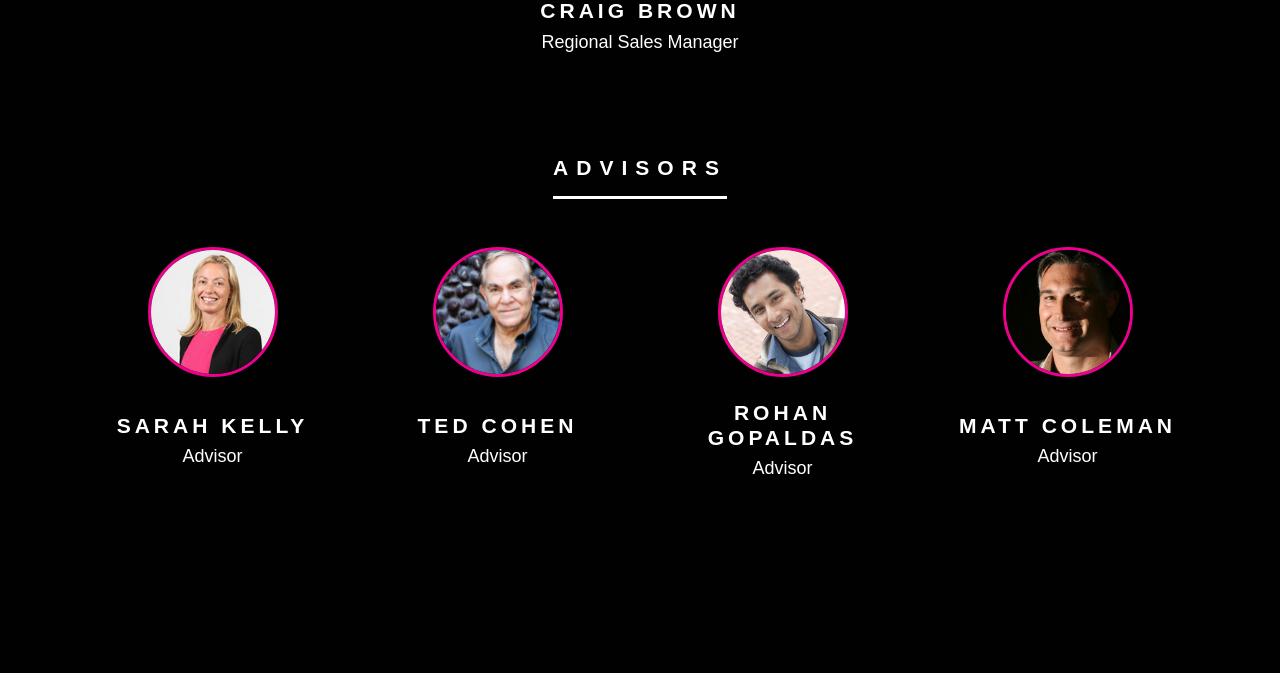
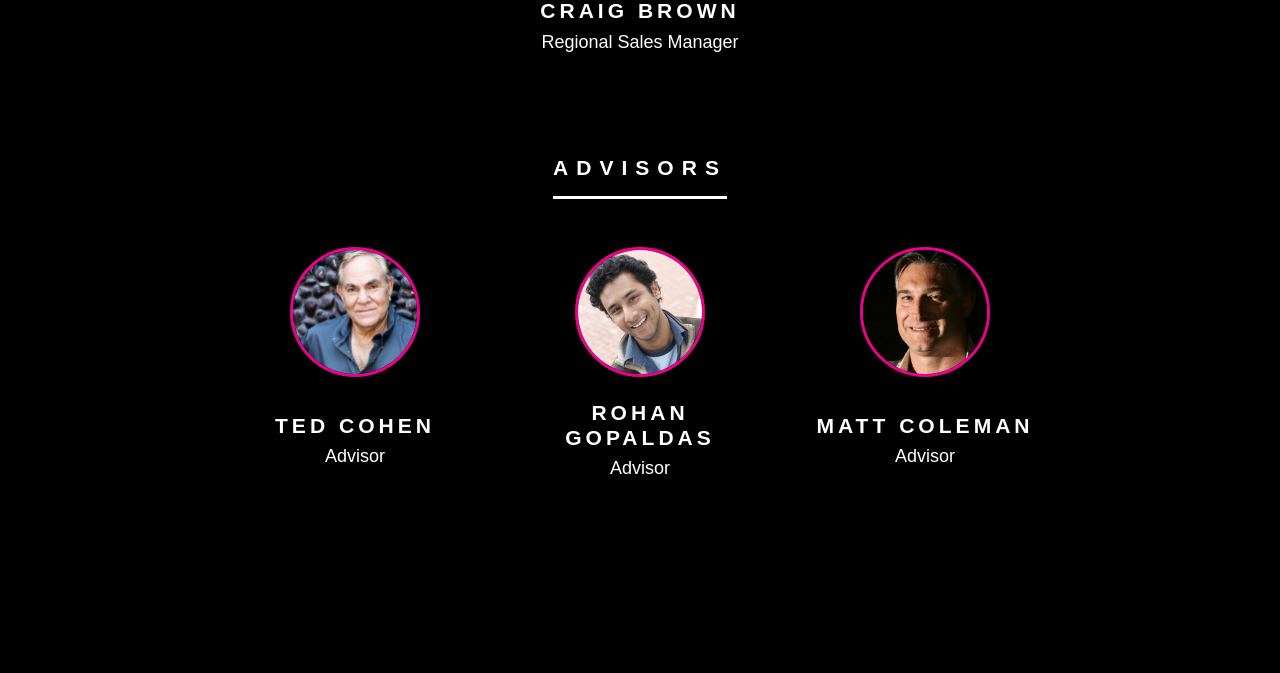
Before and after one commit to TagTheAgency/arival-temp-site, a PHP site: page /team.php in a window 1280 px wide. Shown: the part 1010-1683 px from the top of the page. Run offline with PHP 8.4, Linux system fonts and the light colour scheme; some libraries are stand-ins or nearby versions; some web fonts are replaced.

Commit message:
Remove Sarah from advisors

```diff
--- a/team.php
+++ b/team.php
@@ -100,17 +100,6 @@
 		<div class="col-10 col-sm-6 col-md-3 d-flex flex-wrap pb-5">
 			<div class="col-12 pb-3 d-flex justify-content-center pb-4">
 				<div class="circle-container">
-					<img src="img/sk.jpg" alt="">
-				</div>
-			</div>
-			<div class="col-12 text-center justify-content-center pb-2">
-				<h3 class="ls-4 mb-2">SARAH KELLY</h3>
-				<p>Advisor</p>
-			</div>
-		</div>
-		<div class="col-10 col-sm-6 col-md-3 d-flex flex-wrap pb-5">
-			<div class="col-12 pb-3 d-flex justify-content-center pb-4">
-				<div class="circle-container">
 					<img src="img/tc.jpg" alt="">
 				</div>
 			</div>
```
